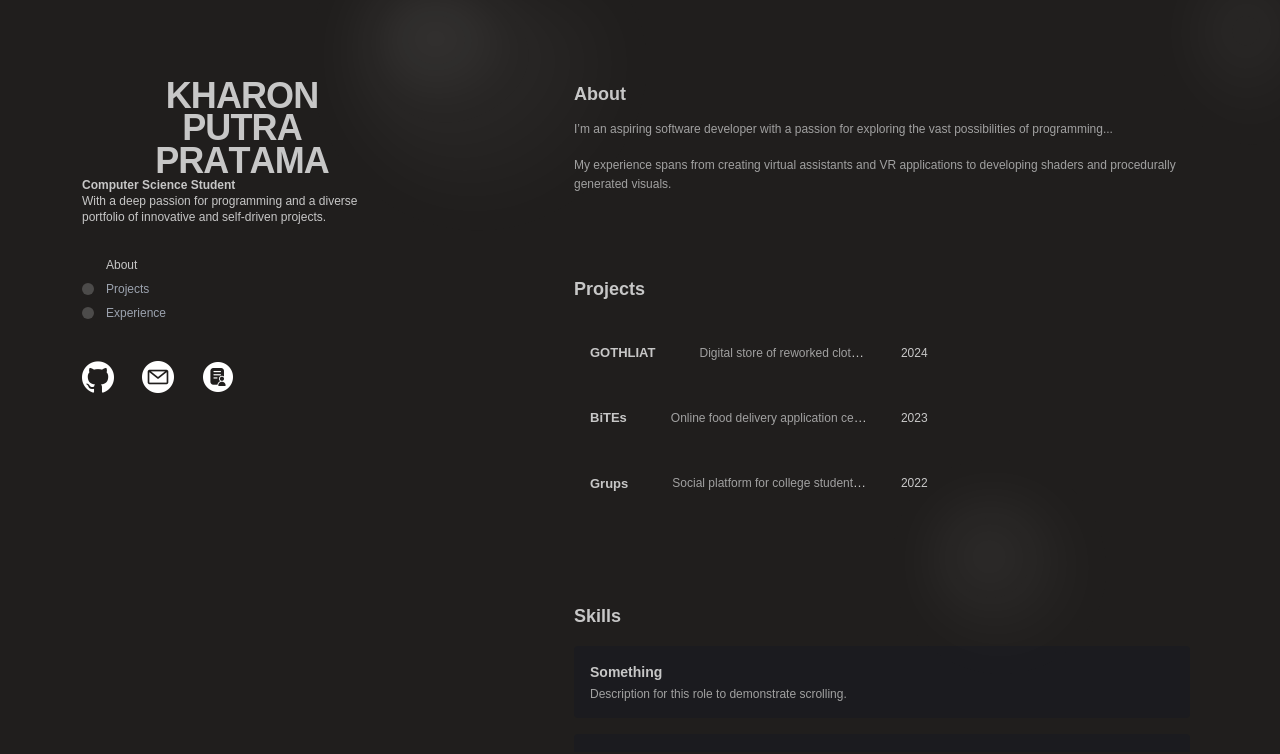
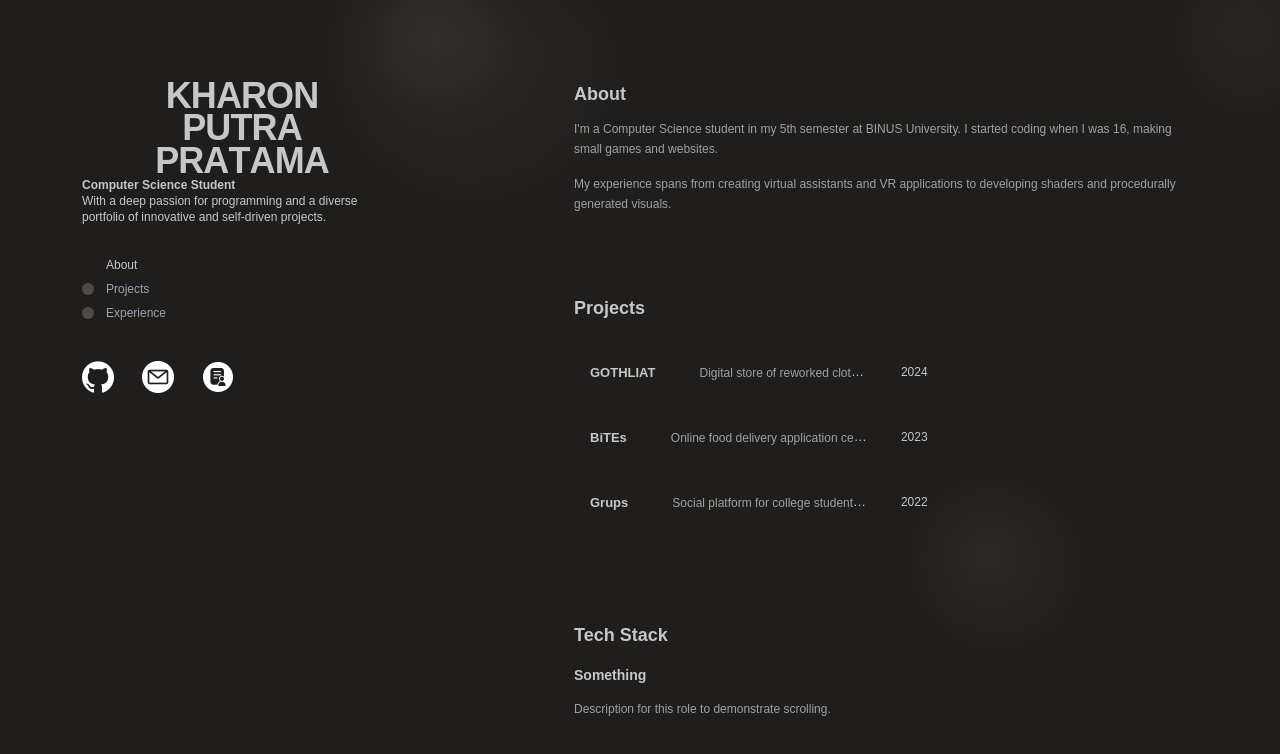
Before and after one commit to Aeschyluos/portfolio, a React app: page / in a window 1280 px wide. Shown: the top 754 px of the page. Built offline with nearby package versions, Linux system fonts and the light colour scheme; the HTML template or start-up script is replaced by a standard one.

Commit message:
small change to rightpanel

```diff
--- a/src/components/RightPanel.jsx
+++ b/src/components/RightPanel.jsx
@@ -51,8 +51,9 @@ export default function RightPanel() {
           <section id="about" className="mb-10">
             <h2 className="text-lg font-semibold">About</h2>
             <p className="mt-3 text-xs text-muted leading-relaxed">
-              I’m an aspiring software developer with a passion for exploring
-              the vast possibilities of programming...
+              I'm a Computer Science student in my 5th semester at BINUS
+              University. I started coding when I was 16, making small games and
+              websites.
             </p>
 
             <p className="mt-4 text-xs text-muted leading-relaxed">
@@ -86,38 +87,12 @@ export default function RightPanel() {
               marginTop: "5rem",
             }}
           >
-            <h2 className="text-lg font-semibold">Skills</h2>
+            <h2 className="text-lg font-semibold">Tech Stack</h2>
             <div className="mt-4 space-y-4 ">
-              <article className="p-4 bg-gray-900/30 rounded">
-                <h5 className="font-semibold font-geist text-sm ">Something</h5>
-                <p className="mt-1 text-xs text-muted">
-                  Description for this role to demonstrate scrolling.
-                </p>
-              </article>
-              <article className="p-4 bg-gray-900/30 rounded">
-                <h5 className="font-semibold text-sm ">Something</h5>
-                <p className="mt-1 text-xs text-muted">
-                  Description for this role to demonstrate scrolling.
-                </p>
-              </article>
-              <article className="p-4 bg-gray-900/30 rounded">
-                <h5 className="font-semibold text-sm ">Something</h5>
-                <p className="mt-1 text-xs text-muted">
-                  Description for this role to demonstrate scrolling.
-                </p>
-              </article>
-              <article className="p-4 bg-gray-900/30 rounded">
-                <h5 className="font-semibold text-sm ">Something</h5>
-                <p className="mt-1 text-xs text-muted">
-                  Description for this role to demonstrate scrolling.
-                </p>
-              </article>
-              <article className="p-4 bg-gray-900/30 rounded">
-                <h5 className="font-semibold text-sm ">Something</h5>
-                <p className="mt-1 text-xs text-muted">
-                  Description for this role to demonstrate scrolling.
-                </p>
-              </article>
+              <p className="font-semibold font-geist text-sm ">Something</p>
+              <p className="mt-1 text-xs text-muted">
+                Description for this role to demonstrate scrolling.
+              </p>
             </div>
           </section>
         </div>
```
